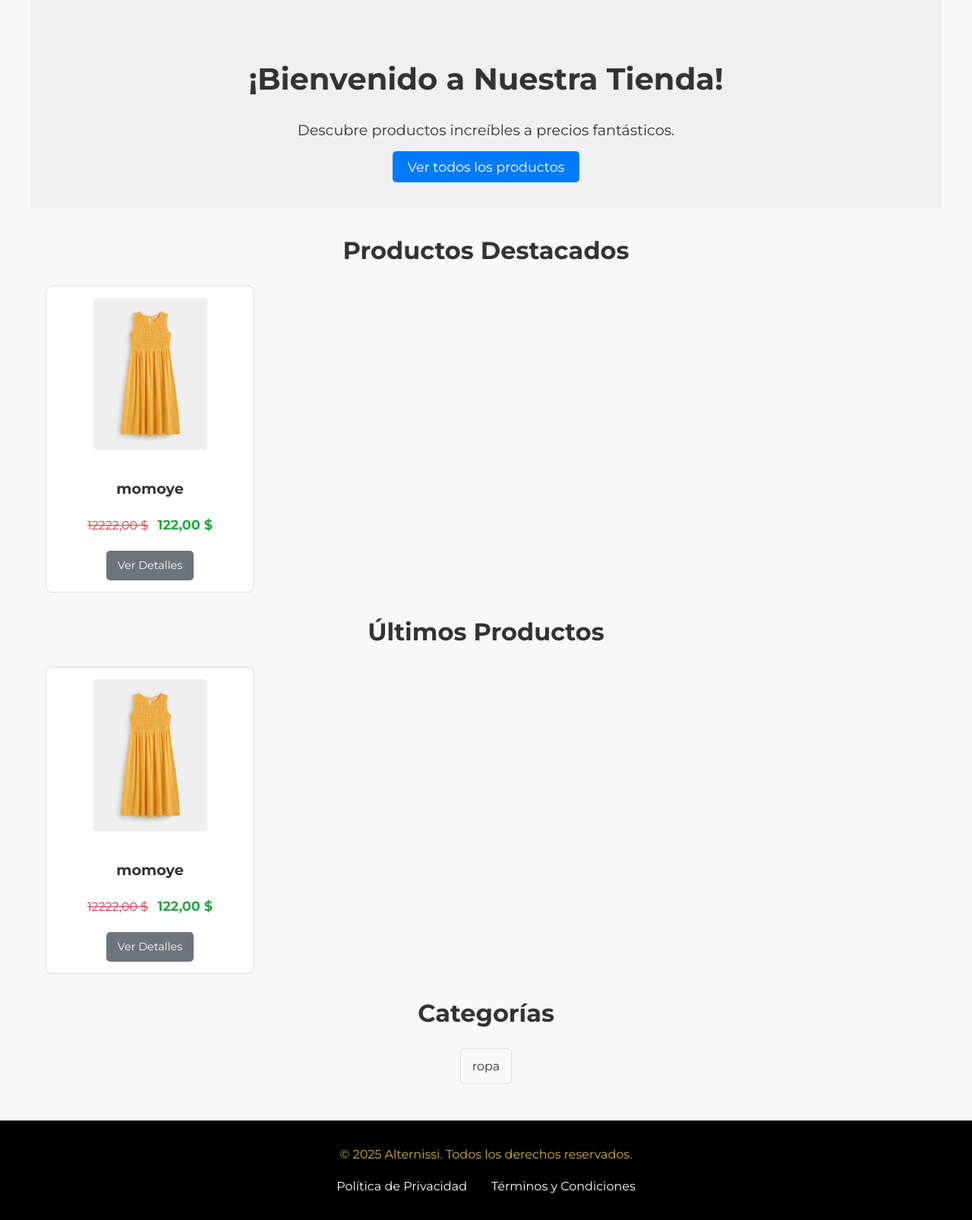
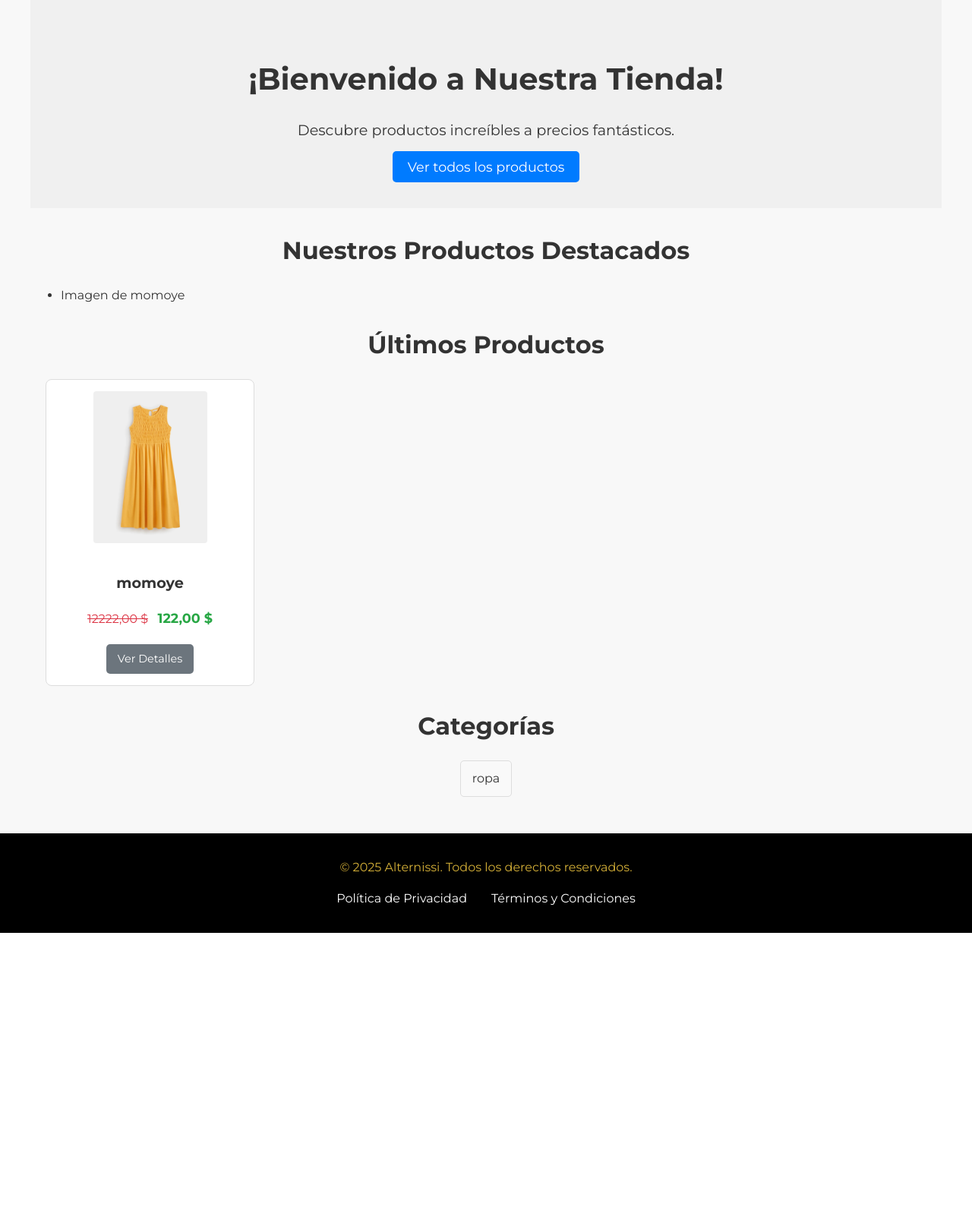
Before and after one commit to sergiorhvenetor/Alternissi, a Django app: page / in a window 1280 px wide. Shown: the part 168-1774 px from the top of the page at 76% size. After the commit the page ends 1396 px from the top, so only its background shows below. Run offline with Django 5.2, Linux system fonts and the light colour scheme; data comes from the database, SQL or seed files in the repository; data that the repository does not hold is empty; parts of the project's set-up code (start-up, migrations or seed data) failed here and were passed over.

Commit message:
Okay, I've updated the "Productos Destacados" section on the homepage.
Here's what changed in `post/templates/post/inicio.html`:
- The section title changed from "Productos Destacados" to "Nuestros Productos Destacados".
- The display of featured products was simplified to show a list with the product name or the alt text of its main image, instead of the detailed card structure.

I also confirmed that the `InicioTiendaView` view is still correctly providing the `productos_destacados` variable to the template.
These changes address your request to revert the carousel's appearance to an earlier, simpler version with a specific title.

```diff
--- a/post/templates/post/inicio.html
+++ b/post/templates/post/inicio.html
@@ -11,33 +11,19 @@
 </section>
 
 <section class="productos-destacados">
-    <h2>Productos Destacados</h2>
+    <h2>Nuestros Productos Destacados</h2>
     {% if productos_destacados %}
-        <div class="product-grid">
+    <ul>
         {% for producto in productos_destacados %}
-                <div class="product-card">
+            <li>
                 {% if producto.imagenes.first %}
-                        <a href="{{ producto.get_absolute_url }}">
-                            <img src="{{ producto.imagenes.first.imagen.url }}" alt="{{ producto.imagenes.first.alt_text|default:producto.nombre }}">
-                        </a>
+                    {{ producto.imagenes.first.alt_text|default:producto.nombre }}
                 {% else %}
-                        <a href="{{ producto.get_absolute_url }}">
-                            <img src="{% static 'post/images/placeholder.png' %}" alt="Imagen no disponible">
-                        </a>
+                    {{ producto.nombre }}
                 {% endif %}
-                    <h3><a href="{{ producto.get_absolute_url }}">{{ producto.nombre }}</a></h3>
-                    <p class="precio">
-                        {% if producto.tiene_descuento %}
-                            <span class="precio-original">{{ producto.precio|floatformat:2 }} {{moneda_simbolo|default:'$'}}</span>
-                            <span class="precio-descuento">{{ producto.precio_actual|floatformat:2 }} {{moneda_simbolo|default:'$'}}</span>
-                        {% else %}
-                            {{ producto.precio_actual|floatformat:2 }} {{moneda_simbolo|default:'$'}}
-                        {% endif %}
-                    </p>
-                    <a href="{{ producto.get_absolute_url }}" class="btn-secondary">Ver Detalles</a>
-                </div>
+            </li>
         {% endfor %}
-        </div>
+    </ul>
 {% else %}
     <p>No hay productos destacados en este momento.</p>
 {% endif %}
```
Lines whose indentation alone changed are shown as unchanged.
